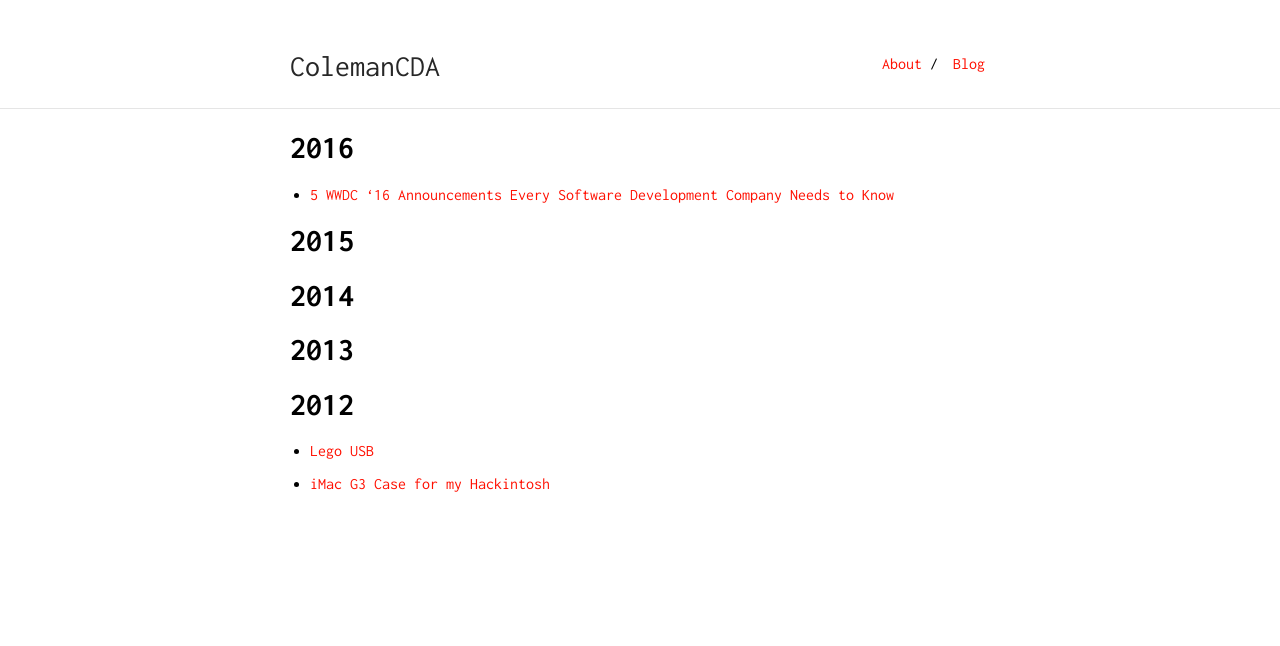
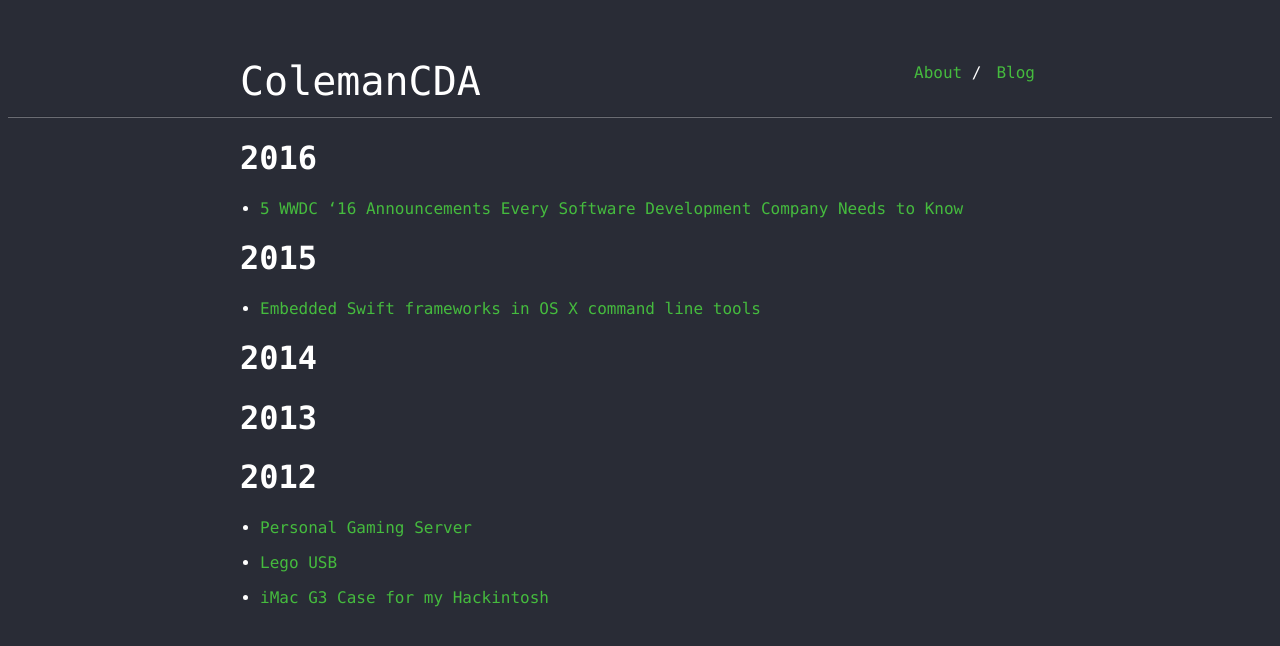
Before and after one commit to colemancda/colemancda.github.io, a Jekyll site: the page built from blog.md, in a window 1280 px wide. Shown: the top 646 px of the page. Built offline with Jekyll 4.4.1, drawn with Linux system fonts in a browser that asks for light colours; our own code applies the rules of GitHub Pages for plain Markdown files.

Commit message:
updated theme

```diff
--- a/_data/nav.yml
+++ b/_data/nav.yml
@@ -1,5 +1,5 @@
 - name: "Blog"
-  link: "blog"
+  link: "/blog"
 
 - name: "About"
-  link: "about"
+  link: "/about"
--- a/_layouts/default.html
+++ b/_layouts/default.html
@@ -21,7 +21,6 @@
         {% assign url = site.url | append: site.baseurl | append: page.url %}
     {% endif %}
     <meta name="description" content="{{ desc }}">
-    <link href='https://fonts.googleapis.com/css?family=Inconsolata:400,700' rel='stylesheet' type='text/css'>
     <link rel="alternate" type="application/rss+xml" title="{{ site.title }} RSS" href="/feed.xml" />
     <link rel="stylesheet" href="{{ site.url }}{{ site.baseurl }}/css/main.css">
     {% if site.favicon %}
--- a/_sass/_style.scss
+++ b/_sass/_style.scss
@@ -5,22 +5,34 @@
  */
 
 html {
+		font-family: "Menlo";
+		background-color: #292c36;
+		color: white;
     height: 100%;
     margin: 0;
     padding: 0;
 }
+
 body {
-    margin: 0;
-    font-family: "Inconsolata";
-    height: 100%;
+	min-width: 288px
 }
-a {
-    text-decoration: none;
-    color: $accent;
+
+a:not([href]), a:visited, a:link, a:hover {
+		color: #45BB3E;
+		font-weight: 400;
+		text-decoration: none;
+	}
+
+a:active {
+			color: #5124E3;
+			font-weight: 400;
+			text-decoration: none;
 }
-a:hover {
-    text-decoration: underline;
+
+p, li, .intro a {
+	font-weight: 300;
 }
+
 hr {
     border: 0;
     height: 0;
@@ -33,8 +45,8 @@ hr {
  */
 
 #author-name {
-    font-size: 30px;
-    color: #272727;
+    font-size: 40px;
+    color: white;
     display: inline-block;
 }
 .navbar {
--- a/_sass/vars.scss
+++ b/_sass/vars.scss
@@ -2,13 +2,12 @@
  * Customization Variables
  */
 
-$accent: #FF0F00;
 $image-size: 85px;
 
 /*
  * Build Variables, don't touch
  */
 
-$max-width: 700px;
-$med-width: 600px;
+$max-width: 800px;
+$med-width: 700px;
 $small-width: 480px;
--- a/blog.md
+++ b/blog.md
@@ -8,12 +8,16 @@ layout: default
 
 # 2015
 
+- [Embedded Swift frameworks in OS X command line tools](2015/02/12/embedded-swift-frameworks-osx-command-line-tools)
+
 # 2014
 
 # 2013
 
 # 2012
 
+- [Personal Gaming Server](2012/08/21/Personal-gaming-server)
+
 - [Lego USB](/2012/05/31/lego-usb)
 
 - [iMac G3 Case for my Hackintosh](/2012/05/30/iMac-G3-Case-for-my-Hackintosh)
```
